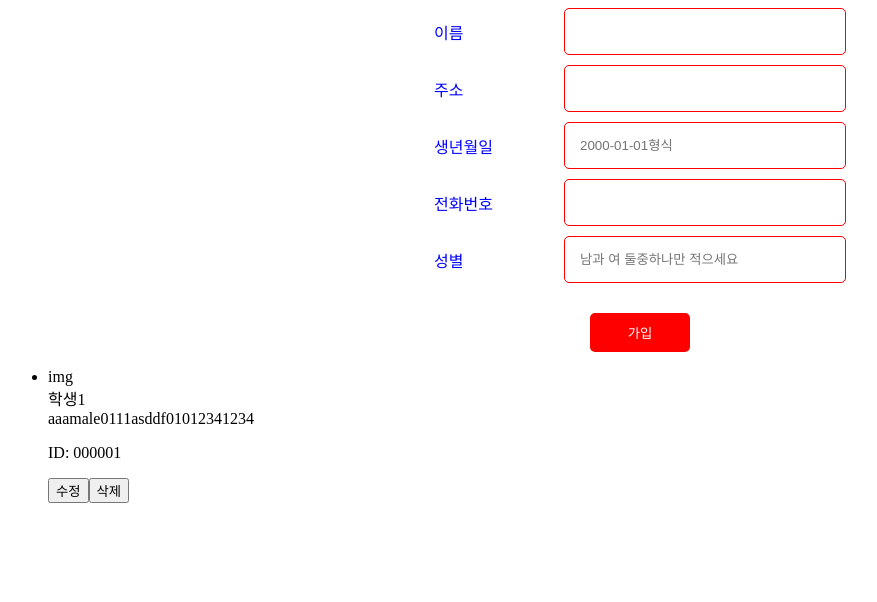
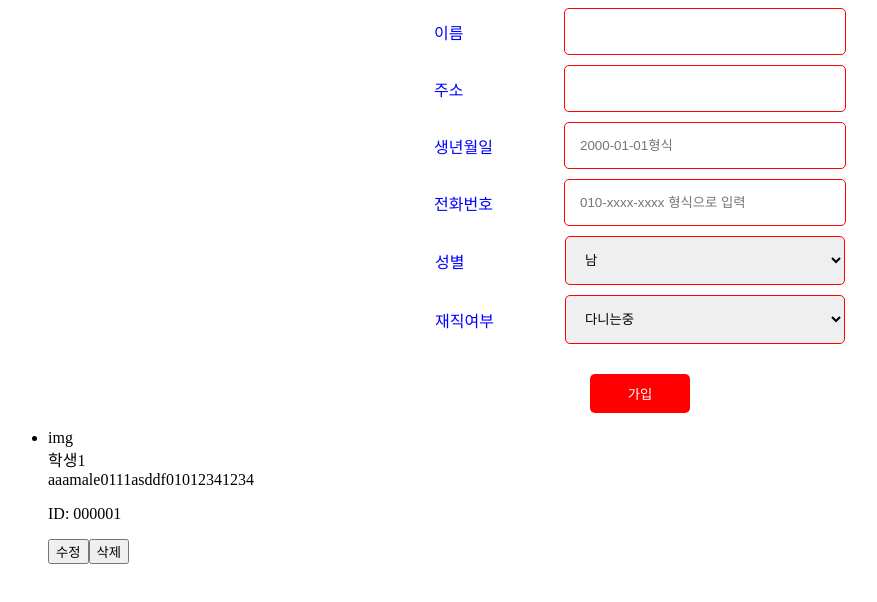
Before and after one commit to yoonbeeseo/cms, a React (Vite) app: page / in a window 1280 px wide. Shown: the top 602 px of the page, without its empty margins (0-877 px from the left). Built offline with nearby package versions, Linux system fonts and the light colour scheme.

Commit message:
form update

```diff
--- a/src/CMS/StuForm.jsx
+++ b/src/CMS/StuForm.jsx
@@ -38,10 +38,6 @@ const UserForm = ({ users, setUsers, payload, isEditing, onCancel }) => {
     }
     if (user.tel.length === 0) {
       alert("전화번호를 입력하세요");
-      return;
-    }
-    if (user.gender.length === 0) {
-      alert("성별을 입력하세요");
       return;
     }
 
@@ -110,17 +106,60 @@ const UserForm = ({ users, setUsers, payload, isEditing, onCancel }) => {
       </div>
       <div>
         <label htmlFor="tel">전화번호</label>
-        <input type="text" name="tel" value={user.tel} onChange={onChange} />
+        <input
+          type="text"
+          name="tel"
+          value={user.tel}
+          onChange={onChange}
+          placeholder="010-xxxx-xxxx 형식으로 입력"
+        />
       </div>
-      <div>
+      <div
+        style={{
+          width: "410px",
+        }}
+      >
         <label htmlFor="gender">성별</label>
-        <input
+        {/* <input
           type="text"
           name="gender"
           value={user.gender}
           onChange={onChange}
           placeholder="남과 여 둘중하나만 적으세요"
-        />
+        /> */}
+        <select
+          name=""
+          id=""
+          style={{
+            padding: 15,
+            width: 280,
+            borderRadius: 5,
+            borderColor: "red",
+          }}
+        >
+          <option value="">남</option>
+          <option value="">여</option>
+        </select>
+      </div>
+      <div
+        style={{
+          width: "410px",
+        }}
+      >
+        <label htmlFor="">재직여부</label>
+        <select
+          name=""
+          id=""
+          style={{
+            padding: 15,
+            width: 280,
+            borderRadius: 5,
+            borderColor: "red",
+          }}
+        >
+          <option value="">다니는중</option>
+          <option value="">그만둠</option>
+        </select>
       </div>
       <button className="update">{isEditing ? "수정" : "가입"}</button>
       {isEditing && (
```
Also changed, not shown: src/CMS/StuFormREADME.md (added, +29 -0 lines).
